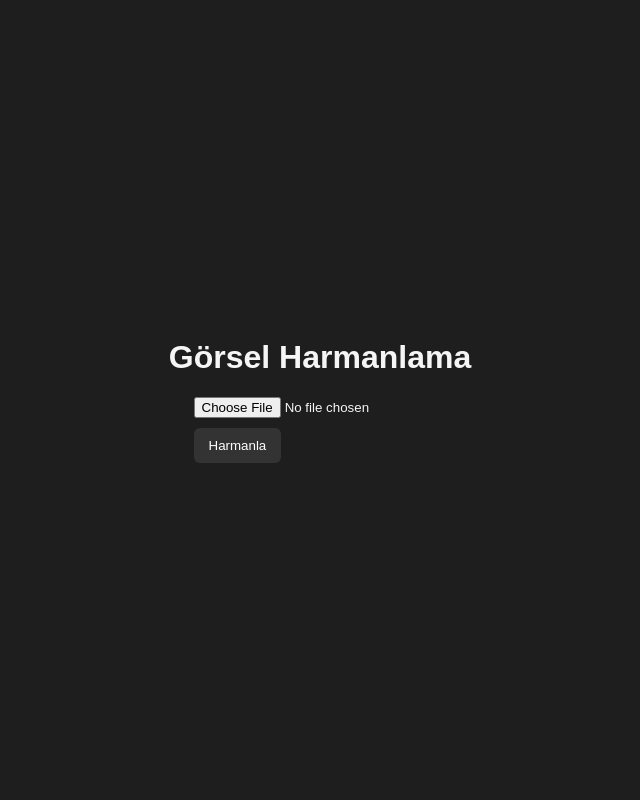
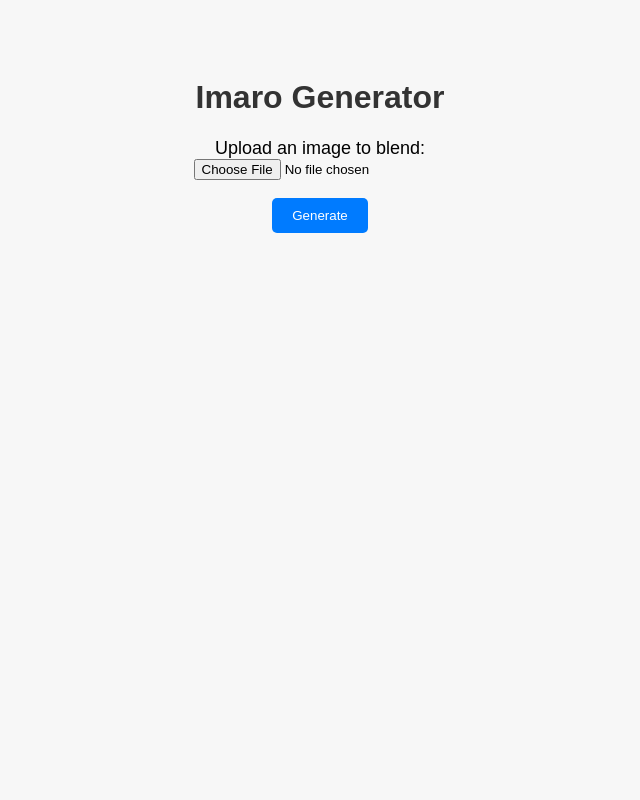
Before and after one commit to lumiboi/imaro-generator, a Flask app: page / in a window 1280 px wide. Shown: the whole page, without its empty margins (320-960 px from the left). Run offline with Flask 3, Linux system fonts and the light colour scheme.

Commit message:
Update index.html

```diff
--- a/templates/index.html
+++ b/templates/index.html
@@ -1,53 +1,23 @@
 <!DOCTYPE html>
 <html lang="en">
 <head>
-  <meta charset="UTF-8">
-  <title>AI Harmanlama</title>
-  <style>
-    body {
-      font-family: sans-serif;
-      background-color: #1e1e1e;
-      color: #f5f5f5;
-      display: flex;
-      flex-direction: column;
-      align-items: center;
-      justify-content: center;
-      height: 100vh;
-      margin: 0;
-    }
-    form {
-      margin-bottom: 20px;
-    }
-    input[type="file"] {
-      margin-bottom: 10px;
-    }
-    .btn {
-      background: #333;
-      color: #fff;
-      padding: 10px 15px;
-      border: none;
-      cursor: pointer;
-      border-radius: 6px;
-    }
-    img {
-      max-width: 512px;
-      margin-top: 20px;
-      border-radius: 12px;
-      box-shadow: 0 0 10px rgba(255,255,255,0.1);
-    }
-  </style>
+    <meta charset="UTF-8">
+    <meta name="viewport" content="width=device-width, initial-scale=1.0">
+    <title>Imaro Generator</title>
 </head>
-<body>
-  <h1>Görsel Harmanlama</h1>
-  <form method="POST" enctype="multipart/form-data">
-    <input type="file" name="image" required>
-    <br>
-    <button class="btn" type="submit">Harmanla</button>
-  </form>
+<body style="font-family: Arial, sans-serif; background-color: #f7f7f7; text-align: center; padding: 50px;">
+    <h1 style="color: #333;">Imaro Generator</h1>
+    <form action="/" method="post" enctype="multipart/form-data">
+        <label for="image" style="font-size: 18px;">Upload an image to blend:</label><br>
+        <input type="file" name="image" accept="image/*" required><br><br>
+        <button type="submit" style="padding: 10px 20px; background-color: #007BFF; color: white; border: none; border-radius: 5px; cursor: pointer;">
+            Generate
+        </button>
+    </form>
 
-  {% if result_image %}
-    <h2>Sonuç</h2>
-    <img src="{{ result_image }}" alt="Harmanlanmış Görsel">
-  {% endif %}
+    {% if result_image %}
+    <h2 style="margin-top: 40px;">Result Image:</h2>
+    <img src="{{ result_image }}" alt="Blended Image" style="max-width: 100%; max-height: 400px;">
+    {% endif %}
 </body>
 </html>
```
